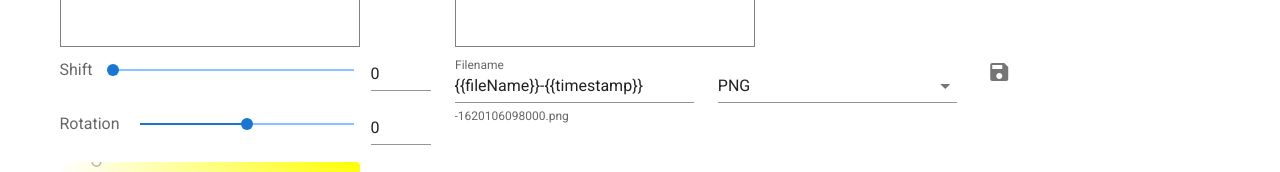
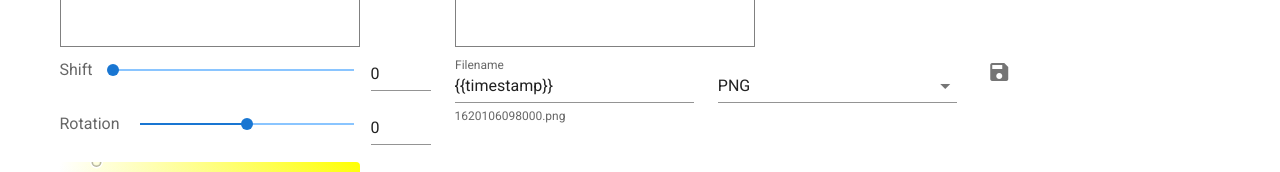
Before and after one commit to DocHoncho/mirror-mirror, a Vue app: page / in a window 1280 px wide. Shown: the part 377-549 px from the top of the page. Built offline with nearby package versions, Linux system fonts and the light colour scheme.

Commit message:
Force filename preview to autoupdate

```diff
--- a/src/App.vue
+++ b/src/App.vue
@@ -95,7 +95,7 @@
 										v-model="saveFilenameTemplate"
 										label="Filename"
 										persistent-hint
-										:hint="saveFilename"
+										:hint="getSaveFilename()"
 								></v-text-field>
 							</v-col>
 							<v-col>
@@ -166,27 +166,22 @@ export default {
 			}
 			return 1;
 		},
-		saveFilename () {
-			let str = this.saveFilenameTemplate;
-			let macros = [...str.matchAll(/{{(\w*)}}/g)];
-			for (let i = 0; i < macros.length; i++) {
-				const macro = macros[ i ];
-				if (macro[ 1 ] in this.filenameMacros) {
-					str = str.replace(macro[ 0 ], this.filenameMacros[ macro[ 1 ] ](str));
-				}
-			}
 
-			return str + '.' + this.saveFileType.ext;
-		},
 	},
 	data () {
 		let data = {
 			saveUrl: '',
-			saveFilenameTemplate: '{{fileName}}-{{timestamp}}',
+			saveFilenameTemplate: '{{timestamp}}',
 			saveFileType: 'image/png',
 			saveCompression: 75,
 			isDragging: false,
 			srcImg: {
+				trim: {
+					left: 0,
+					right: 0,
+					top: 0,
+					bottom: 0
+				},
 				origFileName: '',
 				url: '',
 				width: 0,
@@ -225,11 +220,23 @@ export default {
 	},
 	watch: {},
 	methods: {
+		getSaveFilename () {
+			let str = this.saveFilenameTemplate;
+			let macros = [...str.matchAll(/{{(\w*)}}/g)];
+			for (let i = 0; i < macros.length; i++) {
+				const macro = macros[ i ];
+				if (macro[ 1 ] in this.filenameMacros) {
+					str = str.replace(macro[ 0 ], this.filenameMacros[ macro[ 1 ] ](str));
+				}
+			}
+
+			return str + '.' + this.saveFileType.ext;
+		},
 		doSave () {
 			this.saveUrl = this.destImgCanvas.toDataURL(this.saveFileType.value, this.saveCompression / 100.0);
 
 			let link = document.createElement('a');
-			link.download = this.saveFilename;
+			link.download = this.getSaveFilename();
 			link.href = 'data:' + this.saveUrl;
 			link.click();
 		},
```
